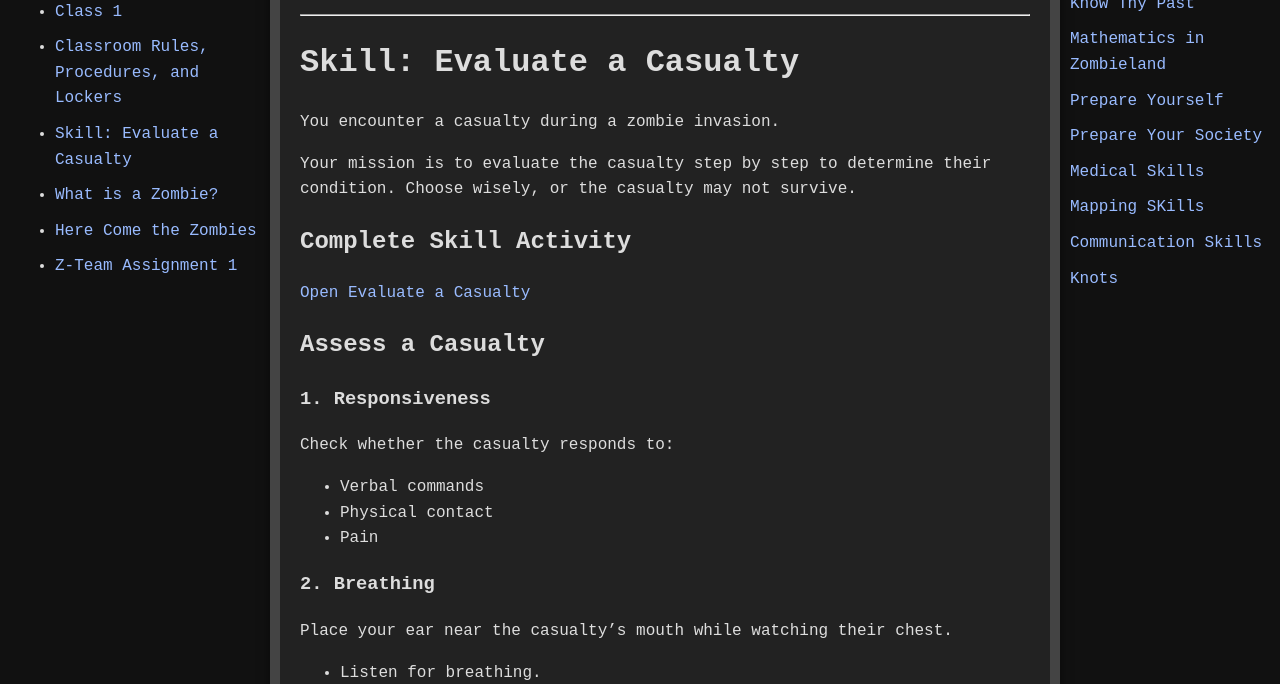
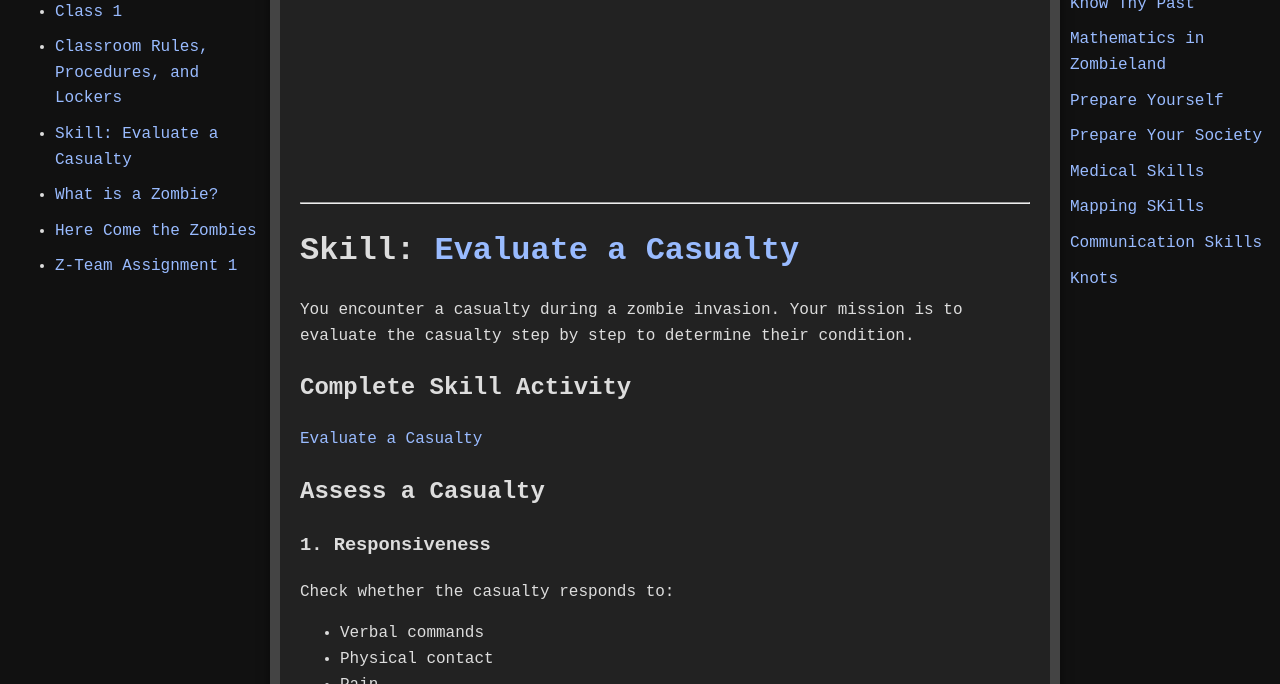
Before and after one commit to jboyce1/ZombieInvasionPrep, a Jekyll site: the page built from classes/know_thy_enemy/know_thy_enemy.md, in a window 1280 px wide and 900 px high, scrolled down 2868 px, cut to the strip 216-900 px from the top of the window. Built offline with Jekyll 4.4.1, drawn with Linux system fonts in a browser that asks for light colours.

Commit message:
Update know_thy_enemy.md

```diff
--- a/classes/know_thy_enemy/know_thy_enemy.md
+++ b/classes/know_thy_enemy/know_thy_enemy.md
@@ -26,7 +26,7 @@ title: M1.1 What is a Zombie?
 * Develop an initial response to a zombie emergency.
 
 
-<div class="gap-large">&nbsp;</div>  <!-- use gap-large gap-medium gap-small -->
+<div class="gap-medium">&nbsp;</div>  <!-- use gap-large gap-medium gap-small -->
 
 
 ---
@@ -53,7 +53,6 @@ Notes
 * **1050–1100** — Here Come the Zombies planning exercise
 * **1100–1120** — Z-Team Assignment 1 analysis and planning
 
-
 <div class="gap-large">&nbsp;</div>  <!-- use gap-large gap-medium gap-small -->
 
 ---
@@ -72,17 +71,18 @@ Notes
   </iframe>
 </div>
 
+<div class="gap-large">&nbsp;</div>  <!-- use gap-large gap-medium gap-small -->
+
 ---
 
-# Skill: Evaluate a Casualty
+# Skill: [Evaluate a Casualty]({{ '/skills/medical/evaluate_a_casualty/' | relative_url }})
 
-You encounter a casualty during a zombie invasion.
+You encounter a casualty during a zombie invasion. Your mission is to evaluate the casualty step by step to determine their condition.
 
-Your mission is to evaluate the casualty step by step to determine their condition. Choose wisely, or the casualty may not survive.
 
 ## Complete Skill Activity
 
-[Open Evaluate a Casualty]({{ '/skills/medical/evaluate_a_casualty/' | relative_url }})
+[Evaluate a Casualty]({{ '/skills/medical/evaluate_a_casualty/' | relative_url }})
 
 ## Assess a Casualty
 
```
